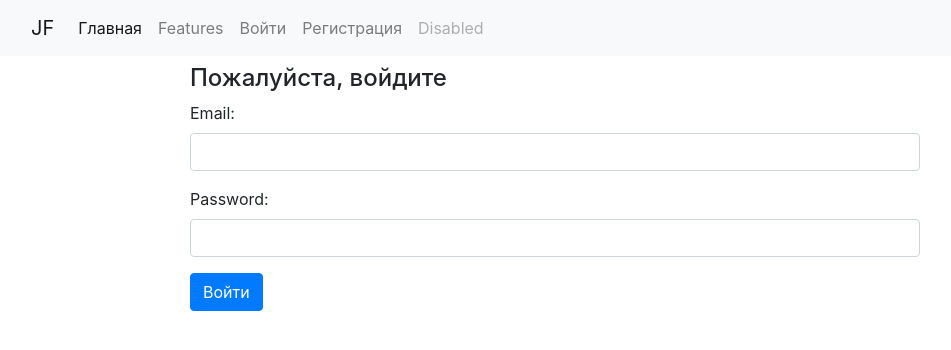
After one commit to ddakhmetov/scraping_service, a Django app: page /accounts/login/ in a window 1280 px wide. The commit adds this page. Shown: the top 350 px of the page, without its empty margins (85-1036 px from the left). Run offline with Django 3.2, Linux system fonts and the light colour scheme; some libraries are stand-ins or nearby versions.

Commit message:
Added register, login, logout

```diff
--- /dev/null
+++ b/src/accounts/forms.py
@@ -0,0 +1,45 @@
+from django import forms
+from django.contrib.auth import get_user_model, authenticate
+from django.contrib.auth.hashers import check_password
+
+User = get_user_model()   # Получаем пользователя
+
+
+class UserLoginForm(forms.Form):
+    """
+    Просто строим форму для входа
+    """
+    email = forms.CharField(widget=forms.EmailInput(attrs={'class': 'form-control'}))
+    password = forms.CharField(widget=forms.PasswordInput(attrs={'class': 'form-control'}))
+
+    def clean(self, *args, **kwargs):
+        email = self.cleaned_data.get('email').strip()
+        password = self.cleaned_data.get('password').strip()
+
+        if email and password:
+            qs = User.objects.filter(email=email)
+            if not qs.exists():
+                raise forms.ValidationError('Такого пользователя не существует')
+            if not check_password(password, qs[0].password):
+                raise forms.ValidationError('Неверно введён пароль')
+            user = authenticate(email=email, password=password)     # Пробуем проаутентифицировать пользователя
+            if not user:
+                raise forms.ValidationError('Данный аккаунт отключён')
+        return super(UserLoginForm, self).clean(*args, **kwargs)
+
+
+class UserRegistrationForm(forms.ModelForm):
+
+    email = forms.CharField(label='Введите email', widget=forms.EmailInput(attrs={'class': 'form-control'}))
+    password = forms.CharField(label='Введите пароль', widget=forms.PasswordInput(attrs={'class': 'form-control'}))
+    password2 = forms.CharField(label='Повторите пароль', widget=forms.PasswordInput(attrs={'class': 'form-control'}))
+
+    class Meta:
+        model = User
+        fields = ('email',)
+
+    def claen_password2(self):  # Если метод начинается на 'clean', он будет вызван в любом случае
+        data = self.cleaned_data
+        if data['password'] != data['password2']:
+            raise forms.ValidationError('Пароли не совпадают')
+        return data['password2']
--- /dev/null
+++ b/src/accounts/templates/accounts/login.html
@@ -0,0 +1,20 @@
+{% extends "base.html" %}
+
+
+{% block title %} Login {% endblock %}
+
+{% block content %}
+
+    <div class="row">
+        <div class="col-md-8 mx-auto">
+            <h4 class="my-2">Пожалуйста, войдите</h4>
+           <form method="POST" action="">{% csrf_token %}
+               <div class="form-group">
+                   {{ form.as_p }}
+               </div>
+               <button type="submit" class="btn btn-primary">Войти</button>
+
+           </form>
+        </div>
+    </div>
+{% endblock %}
--- /dev/null
+++ b/src/accounts/urls.py
@@ -0,0 +1,8 @@
+from django.urls import path
+from accounts.views import login_vew, logout_view, register_view
+
+urlpatterns = [
+    path('login/', login_vew, name='login'),
+    path('logout/', logout_view, name='logout'),
+    path('register/', register_view, name='register'),
+]
--- a/src/accounts/views.py
+++ b/src/accounts/views.py
@@ -1,3 +1,30 @@
-from django.shortcuts import render
+from django.shortcuts import render, redirect
+from django.contrib.auth import authenticate, login, logout
+from accounts.forms import UserLoginForm, UserRegistrationForm
 
-# Create your views here.
+
+def login_vew(request):
+    form = UserLoginForm(request.POST or None)
+    if form.is_valid():
+        data = form.cleaned_data
+        email = data.get('email')
+        password = data.get('password')
+        user = authenticate(request, email=email, password=password)
+        login(request, user)
+        return redirect('home')     # После успешной аутентификации направляем пользователя на главную страницу
+    return render(request, 'accounts/login.html', {'form': form})
+
+
+def logout_view(request):
+    logout(request)
+    return redirect('home')
+
+
+def register_view(request):
+    form = UserRegistrationForm(request.POST or None)
+    if form.is_valid():
+        new_user = form.save(commit=False)
+        new_user.set_password(form.cleaned_data['password'])
+        new_user.save()
+        return render(request, 'accounts/register_done.html', {'new_user': new_user})
+    return render(request, 'accounts/register.html', {'form': form})
--- a/src/scraping_service/urls.py
+++ b/src/scraping_service/urls.py
@@ -1,24 +1,11 @@
-"""scraping_service URL Configuration
-
-The `urlpatterns` list routes URLs to views. For more information please see:
-    https://docs.djangoproject.com/en/3.1/topics/http/urls/
-Examples:
-Function views
-    1. Add an import:  from my_app import views
-    2. Add a URL to urlpatterns:  path('', views.home, name='home')
-Class-based views
-    1. Add an import:  from other_app.views import Home
-    2. Add a URL to urlpatterns:  path('', Home.as_view(), name='home')
-Including another URLconf
-    1. Import the include() function: from django.urls import include, path
-    2. Add a URL to urlpatterns:  path('blog/', include('blog.urls'))
-"""
 from django.contrib import admin
-from django.urls import path
+from django.urls import path, include
 from scraping.views import home_view, list_view
 
 urlpatterns = [
     path('admin/', admin.site.urls),
     path('list', list_view, name='list'),   # name='name' нужно для относительных url
+    path('accounts/', include(('accounts.urls', 'accounts'))),   # По порядку: 'accounts' - группа адресов; 'accounts.urls' - адреса. которые находятся в этой группе, смотреть там; 'acounts' - задаётся пространство имён
     path('', home_view, name='home'),   # При вводе адреса server/home выполняется функция home_view
+
 ]
--- a/src/templates/base.html
+++ b/src/templates/base.html
@@ -33,9 +33,20 @@
               <li class="nav-item">
                 <a class="nav-link" href="#">Features</a>
               </li>
-              <li class="nav-item">
-                <a class="nav-link" href="#">Pricing</a>
-              </li>
+
+              {% if user.is_authenticated %}
+                <li class="nav-item">
+                  <a class="nav-link" href="{% url 'accounts:logout' %}">Выйти</a>
+                </li>
+              {% else %}
+                <li class="nav-item">
+                  <a class="nav-link" href="{% url 'accounts:login' %}">Войти</a>
+                </li>
+                <li class="nav-item">
+                  <a class="nav-link" href="{% url 'accounts:register' %}">Регистрация</a>
+                </li>
+              {% endif %}
+
               <li class="nav-item">
                 <a class="nav-link disabled" href="#" tabindex="-1" aria-disabled="true">Disabled</a>
               </li>
```
Also changed, not shown: src/accounts/models.py (+3 -5 lines), src/accounts/templates/accounts/register.html (added, +20 -0 lines), src/accounts/templates/accounts/register_done.html (added, +14 -0 lines).
